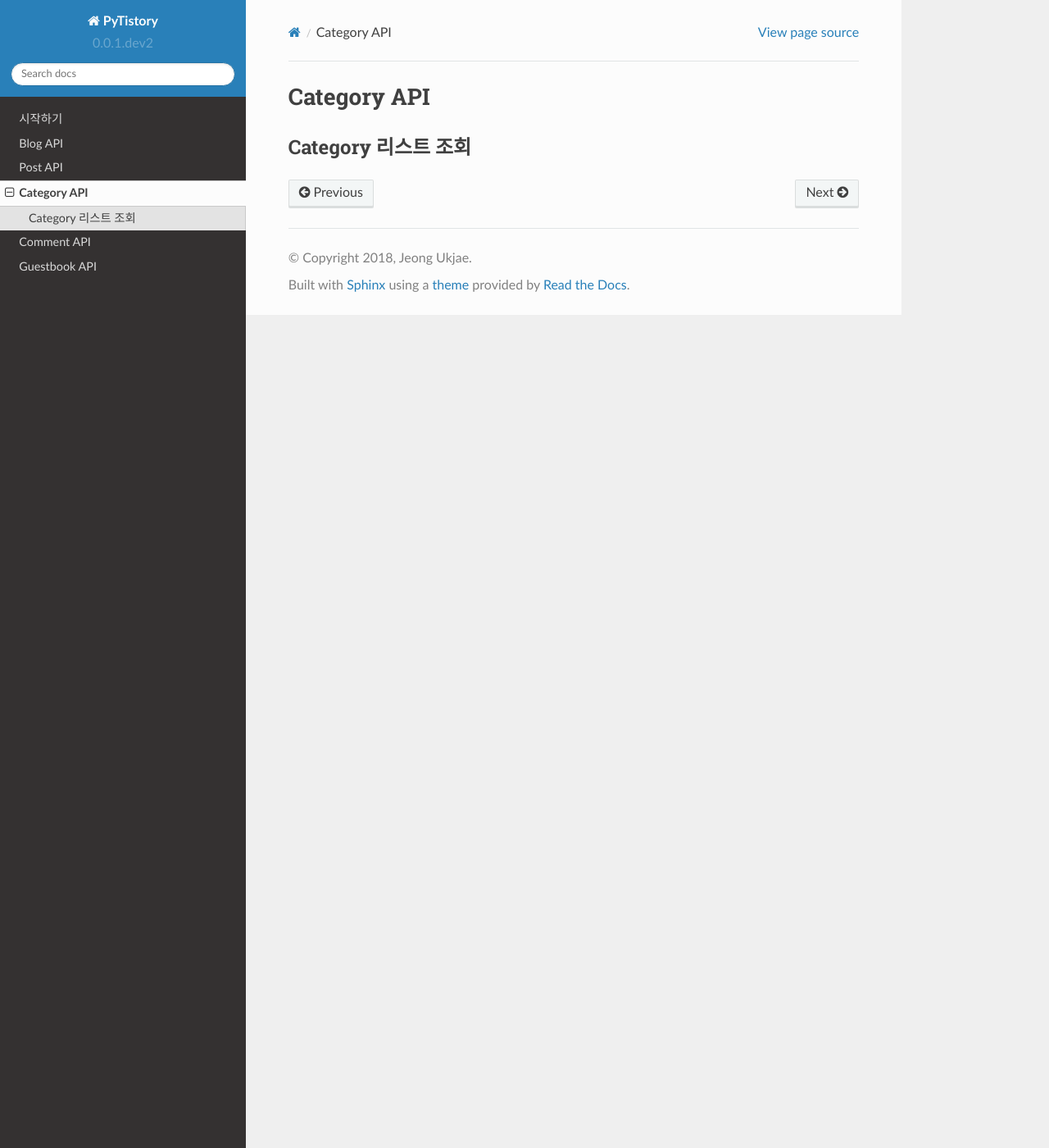
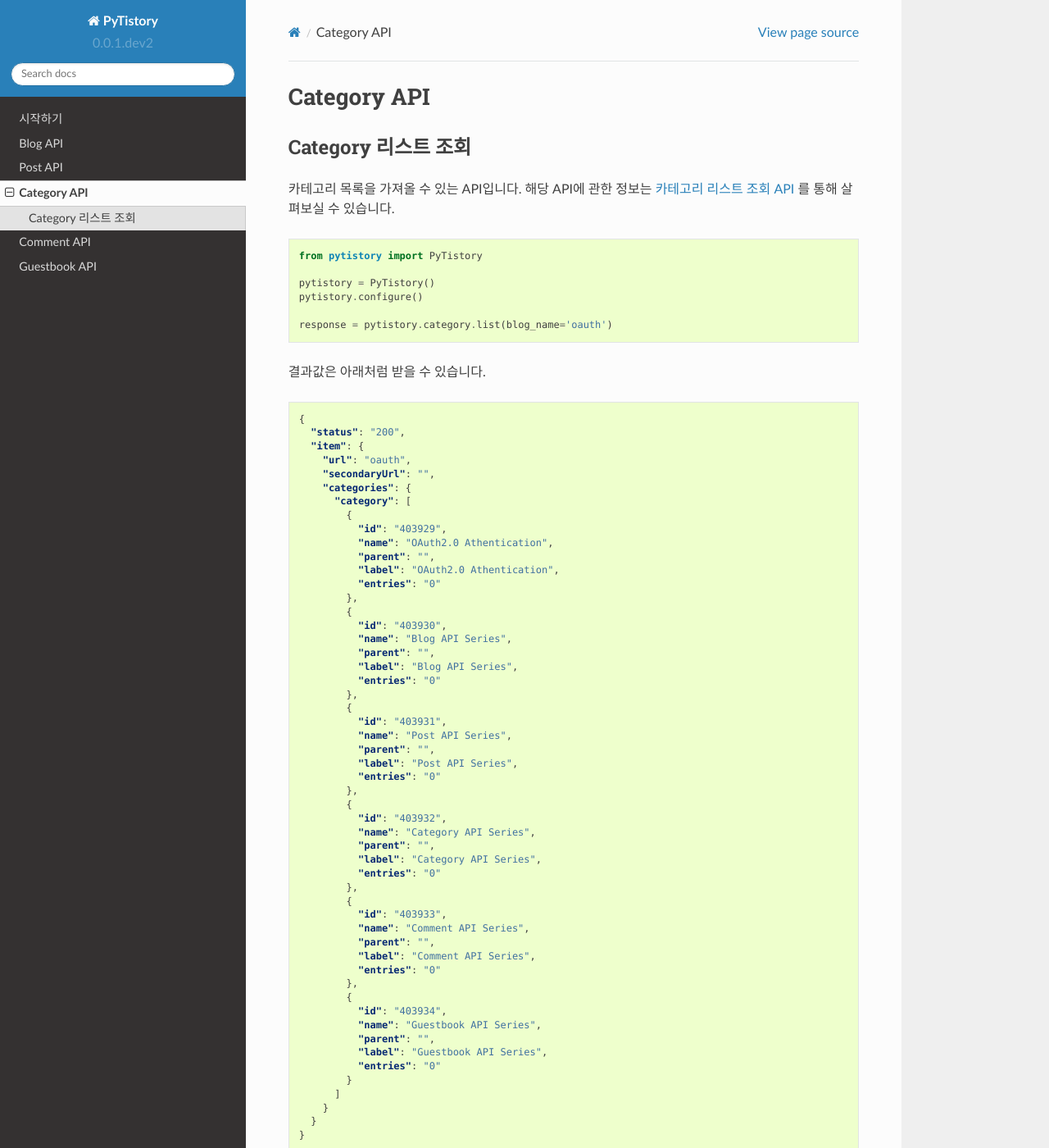
Before and after one commit to jeongukjae/pytistory, a Sphinx documentation site: the page built from docs/category.rst, in a window 1280 px wide and 1400 px high. Shown: the whole window at 82% size. Built offline with Sphinx 7.4.7 and the Read the Docs theme 2.0.0, drawn with Linux system fonts in a browser that asks for light colours.

Commit message:
category 문서 작성

```diff
--- a/docs/category.rst
+++ b/docs/category.rst
@@ -3,3 +3,74 @@ Category API
 
 Category 리스트 조회
 --------------------
+
+카테고리 목록을 가져올 수 있는 API입니다. 해당 API에 관한 정보는
+`카테고리 리스트 조회 API <http://www.tistory.com/guide/api/blog.php#category-list>`_ 를 통해
+살펴보실 수 있습니다.
+
+.. code-block:: python
+
+  from pytistory import PyTistory
+
+  pytistory = PyTistory()
+  pytistory.configure()
+
+  response = pytistory.category.list(blog_name='oauth')
+
+결과값은 아래처럼 받을 수 있습니다.
+
+.. code-block:: json
+
+  {
+    "status": "200",
+    "item": {
+      "url": "oauth",
+      "secondaryUrl": "",
+      "categories": {
+        "category": [
+          {
+            "id": "403929",
+            "name": "OAuth2.0 Athentication",
+            "parent": "",
+            "label": "OAuth2.0 Athentication",
+            "entries": "0"
+          },
+          {
+            "id": "403930",
+            "name": "Blog API Series",
+            "parent": "",
+            "label": "Blog API Series",
+            "entries": "0"
+          },
+          {
+            "id": "403931",
+            "name": "Post API Series",
+            "parent": "",
+            "label": "Post API Series",
+            "entries": "0"
+          },
+          {
+            "id": "403932",
+            "name": "Category API Series",
+            "parent": "",
+            "label": "Category API Series",
+            "entries": "0"
+          },
+          {
+            "id": "403933",
+            "name": "Comment API Series",
+            "parent": "",
+            "label": "Comment API Series",
+            "entries": "0"
+          },
+          {
+            "id": "403934",
+            "name": "Guestbook API Series",
+            "parent": "",
+            "label": "Guestbook API Series",
+            "entries": "0"
+          }
+        ]
+      }
+    }
+  }
```
